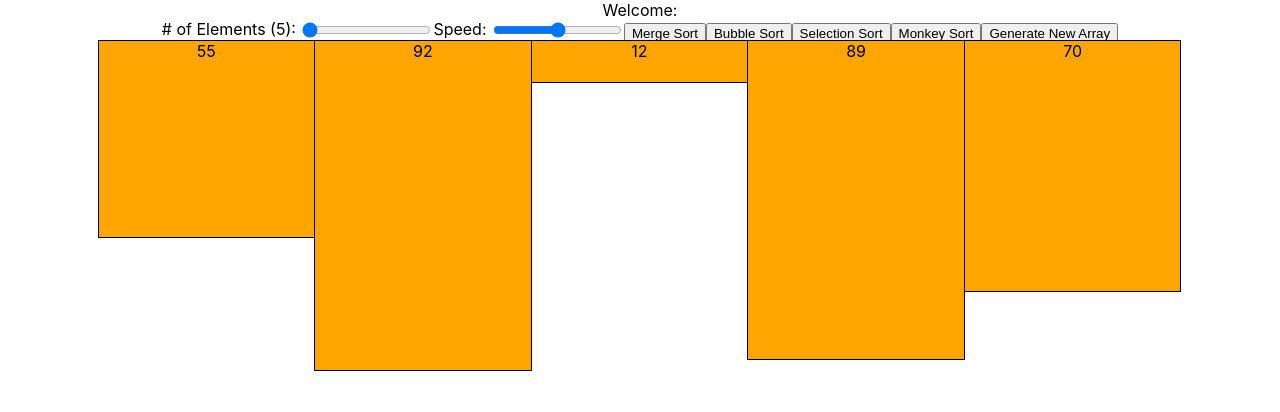
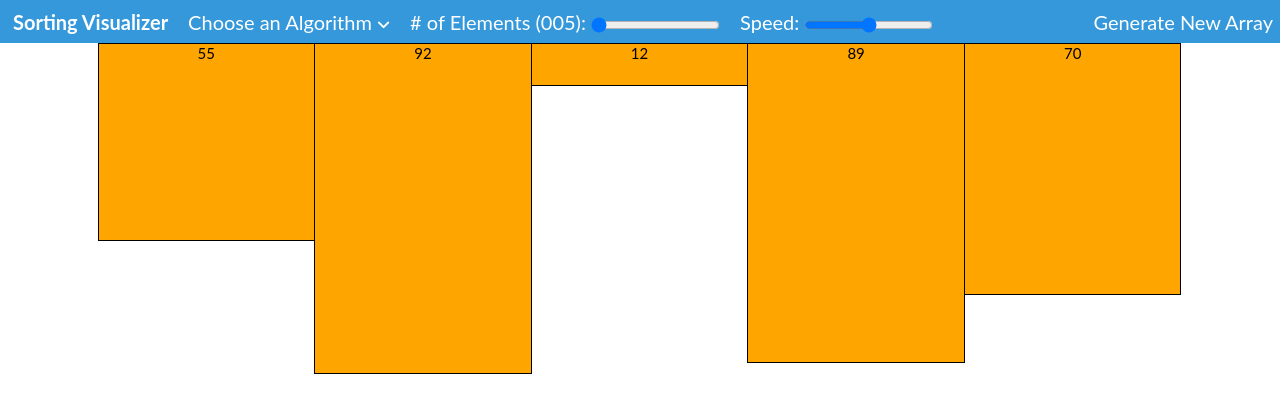
Before and after one commit to SebastianFisher/sorting-app, a React (Create React App) app: page / in a window 1280 px wide. Shown: the top 412 px of the page. Built offline with nearby package versions, Linux system fonts and the light colour scheme.

Commit message:
Some UI improvements

```diff
--- a/package.json
+++ b/package.json
@@ -8,7 +8,9 @@
     "@testing-library/react": "^11.1.2",
     "@testing-library/user-event": "^12.2.2",
     "react": "^17.0.1",
+    "react-bootstrap": "^1.4.0",
     "react-dom": "^17.0.1",
+    "react-onclickoutside": "^6.9.0",
     "react-scripts": "4.0.0",
     "web-vitals": "^0.2.4"
   },
--- a/public/index.html
+++ b/public/index.html
@@ -24,6 +24,7 @@
       work correctly both with client-side routing and a non-root public URL.
       Learn how to configure a non-root public URL by running `npm run build`.
     -->
+    <script src="https://kit.fontawesome.com/88da934763.js" crossorigin="anonymous"></script>
     <title>Sorting App</title>
   </head>
   <body>
--- a/src/Algorithms/monkeySort.js
+++ b/src/Algorithms/monkeySort.js
@@ -2,6 +2,7 @@
 export default function monkeySortAnimate(arr) {
     let animations = []
     const copyArr = arr.slice();
+    if (arr.length > 5) { return "warning" }
     monkeySort(copyArr, animations);
     return [animations, copyArr];
 }
--- a/src/App.css
+++ b/src/App.css
@@ -1,5 +1,8 @@
-html, body, #root{
+html, body, #root {
   height: 100vh;
+  font-family: 'Lato';
+  letter-spacing: 1;
+  font-size: 20px;
 }
 
 #app {
@@ -8,14 +11,57 @@ html, body, #root{
   height: 100%;
 }
 
+i {
+  font-size: 75%;
+}
+
+strong {
+  display: inline-block;
+  padding: 0px 10px;
+  box-sizing: border-box;
+}
+
 .nav {
   height: 5%;
+  min-height: 43px;
+  width: 100%;
   vertical-align: center;
+  text-align: left;
+  background-color: #3498DB;
+  color: white;
+  padding: 0 3px;
+}
+
+.nav-item {
+  display: inline-block;
+  padding: 0px 10px;
+  box-sizing: border-box;
+}
+
+.nav-item.nav-button {
+  vertical-align: top;
+  float: right;
+  height: 100%;
+  padding: 10px;
+}
+
+.nav-item.nav-button:hover, .nav-item.nav-button:focus {
+  background-color: #2980B9;
 }
 
 label {
   position: relative;
-  top: -3px;
+}
+
+input[type=range] {
+  display: inline-block;
+  margin: 0;
+  position: relative;
+  top: 3px;
+}
+
+input:disabled {
+  cursor: not-allowed;
 }
 
 .array {
@@ -24,14 +70,16 @@ label {
   margin: 0 auto;
   text-align: center;
   padding-bottom: 0;
+  position: relative;
 }
 
 .array-element {
+  box-sizing: border-box;
   display: inline-block;
-  box-sizing: border-box;
   vertical-align: top;
   background-color: orange;
   border: 1px solid black;
   margin-left: -1px;
   overflow: hidden;
+  font-size: 75%;
 }
--- a/src/App.jsx
+++ b/src/App.jsx
@@ -1,6 +1,7 @@
 import React from 'react';
 import './App.css';
 import ArrayEl from './ArrayEl';
+import Dropdown from './Dropdown.jsx';
 import mergeSortAnimate from './Algorithms/mergeSort.js';
 import bubbleSortAnimate from './Algorithms/bubbleSort.js';
 import monkeySortAnimate from './Algorithms/monkeySort.js';
@@ -25,7 +26,10 @@ export default class App extends React.Component {
     this.state = {
       speed: 500,
       numElements: 5,
-      arrayNums: []
+      arrayNums: [],
+      algorithm: "Choose an Algorithm",
+      showAlgoChoices: false,
+      inputDisabled: false
     };
 
     this.delay = this.delay.bind(this);
@@ -36,6 +40,11 @@ export default class App extends React.Component {
     this.monkeySort = this.monkeySort.bind(this);
     this.selectionSort = this.selectionSort.bind(this);
     this.genNewArray = this.genNewArray.bind(this);
+    this.handleAlgoChoice = this.handleAlgoChoice.bind(this);
+    this.sortAlgo = this.sortAlgo.bind(this);
+
+    // array for the sorting algorithms
+    this.sortingAlgorithms = [["Bubble Sort", this.bubbleSort], ["Merge Sort", this.mergeSort], ["Selection Sort", this.selectionSort], ["Monkey Sort", this.monkeySort]];
   }
 
   delay() {
@@ -52,6 +61,10 @@ export default class App extends React.Component {
 
   async monkeySort() {
     const sort = monkeySortAnimate(this.state.arrayNums);
+    if (sort === "warning") {
+      alert("Monkey Sort is only allowed for arrays with 5 elements (otherwise it takes a while)");
+      return;
+    }
     const animations = sort[0];
     let i = 0;
     while (i < animations.length) {
@@ -213,8 +226,8 @@ export default class App extends React.Component {
       currMinEl.style.backgroundColor = POSITIVE_COLOR;
       await this.delay();
 
-      swapEl.style.height = `${animations[i][3]/2}%`;
-      currMinEl.style.height = `${animations[i][2]/2}%`;
+      swapEl.style.height = `${animations[i][3] / 2}%`;
+      currMinEl.style.height = `${animations[i][2] / 2}%`;
       let temp = swapEl.innerHTML;
       swapEl.innerHTML = currMinEl.innerHTML;
       currMinEl.innerHTML = temp;
@@ -238,6 +251,22 @@ export default class App extends React.Component {
     this.setState({ speed: e.target.value });
   }
 
+  handleAlgoChoice(algo) {
+    this.setState({ algorithm: algo });
+  }
+
+  async sortAlgo() {
+    this.setState({ inputDisabled: true });
+    for (let i = 0; i < this.sortingAlgorithms.length; i++) {
+      const algo = this.sortingAlgorithms[i]
+      if (this.state.algorithm === algo[0]) {
+        await algo[1]();
+        this.setState({ inputDisabled: false });
+        break;
+      }
+    }
+  }
+
   // Generates a new array when the component mounts
   componentDidMount() {
     this.genNewArray();
@@ -253,23 +282,33 @@ export default class App extends React.Component {
   }
 
   render() {
-    // monkeySort only shows up for 6 or less elements (otherwise it's basically infinite)
-    let monkeySort = this.state.numElements < 6 ?
-      <button id="monkey-sort-btn" onClick={this.monkeySort}>Monkey Sort</button> : null;
+    let sortBtn = null;
+    if (this.state.algorithm !== "Choose an Algorithm") {
+      sortBtn = <div className="nav-item nav-button" disabled={this.state.inputDisabled} onClick={this.sortAlgo}>Sort!</div>
+    }
+
+    let numElements = this.state.numElements;
+    if (numElements < 10) {
+      numElements = `00${numElements}`;
+    } else if (numElements < 100) {
+      numElements = `0${numElements}`;
+    }
 
     return (
       <div id="app">
         <div className="nav">
-          Welcome: <br />
-          <label htmlFor="num-elements"># of Elements ({this.state.numElements}): </label>
-          <input type="range" value={this.state.numElements} min="5" max="100" step="1" name="num-elements" onChange={this.changeNumElements}></input>
-          <label htmlFor="sort-speed">Speed: </label>
-          <input type="range" value={this.state.speed} min="0" max="999" step="1" name="sort-speed" onChange={this.changeSpeed}></input>
-          <button id="merge-sort-btn" onClick={this.mergeSort}>Merge Sort</button>
-          <button id="bubble-sort-btn" onClick={this.bubbleSort}>Bubble Sort</button>
-          <button id="selection-sort-btn" onClick={this.selectionSort}>Selection Sort</button>
-          {monkeySort}
-          <button id="gen-new-array" onClick={this.genNewArray}>Generate New Array</button>
+          <strong>Sorting Visualizer</strong>
+          <Dropdown handleChoice={this.handleAlgoChoice} options={this.sortingAlgorithms.map(item => (item[0]))} displayValue={this.state.algorithm} />
+          <div className="nav-item">
+            <label htmlFor="num-elements"># of Elements ({numElements}): </label>
+            <input type="range" disabled={(this.state.inputDisabled)} value={this.state.numElements} min="5" max="100" step="1" name="num-elements" onChange={this.changeNumElements}></input>
+          </div>
+          <div className="nav-item">
+            <label htmlFor="sort-speed">Speed: </label>
+            <input type="range" value={this.state.speed} min="0" max="999" step="1" name="sort-speed" onChange={this.changeSpeed}></input>
+          </div>
+          {sortBtn}
+          <div className="nav-item nav-button" onClick={this.genNewArray}>Generate New Array</div>
         </div>
         <div className="array">
           {this.state.arrayNums.map((number, index) => (
--- /dev/null
+++ b/src/Dropdown.css
@@ -0,0 +1,43 @@
+.dropdown {
+    position: relative;
+    display: inline-block;
+    height: 100%;
+}
+
+.dropbtn {
+    background-color: #3498DB;
+    color: white;
+    padding: 10px;
+    height: 100%;
+    min-width: 148px;
+    border: none;
+    cursor: pointer;
+    box-sizing: border-box;
+    text-align: center;
+}
+
+.dropbtn:hover, .dropbtn:focus {
+    background-color: #2980B9;
+}
+
+.dropdown-content {
+    display: block;
+    position: absolute;
+    background-color: #f1f1f1;
+    min-width: 160px;
+    box-shadow: 4px 6px 3px 4px rgba(52, 152, 219, 0.25);
+    border-radius: 10px;
+    z-index: 1;
+    overflow: auto;
+}
+
+.dropdown-content div {
+    background-color: rgba(52, 152, 219, 0.25);
+    color: black;
+    padding: 12px 16px;
+    display: block;
+}
+
+.dropdown-content div:hover {
+    background-color: rgba(41, 128, 185, 0.25);
+}
--- /dev/null
+++ b/src/Dropdown.jsx
@@ -0,0 +1,61 @@
+import React from 'react';
+import onClickOutside from 'react-onclickoutside';
+import './Dropdown.css';
+
+class Dropdown extends React.Component {
+    constructor(props) {
+        super(props);
+
+        this.state = { expanded: false };
+        this.handleChoice = this.handleChoice.bind(this);
+        this.expand = this.expand.bind(this);
+        this.collapse = this.collapse.bind(this);
+        this.toggle = this.toggle.bind(this);
+        this.handleClickOutside = this.handleClickOutside.bind(this);
+    }
+
+    handleChoice(choice) {
+        this.props.handleChoice(choice);
+    }
+
+    expand() {
+        this.setState({ expanded: true });
+    }
+
+    collapse() {
+        this.setState(({ expanded: false }));
+    }
+
+    toggle() {
+        this.setState(state => ({ expanded: !state.expanded }));
+    }
+
+    handleClickOutside() {
+        this.collapse();
+    }
+
+    render() {
+        let content = null;
+        if (this.state.expanded) {
+            content = (
+                <div className="dropdown-content">
+                    {this.props.options.map(option => (
+                        <div onClick={() => { this.handleChoice(option); this.collapse() }} key={option}>{option}</div>
+                    ))}
+                </div>
+            )
+        }
+
+        return (
+            <div className='dropdown'>
+                <div className='dropbtn' onClick={this.toggle}>
+                    {`${this.props.displayValue} `}
+                    <i className="fas fa-angle-down"></i>
+                </div>
+                {content}
+            </div>
+        );
+    }
+}
+
+export default onClickOutside(Dropdown);
```
Also changed, not shown: 1 other file (tests, documents, lock files or other folders).
